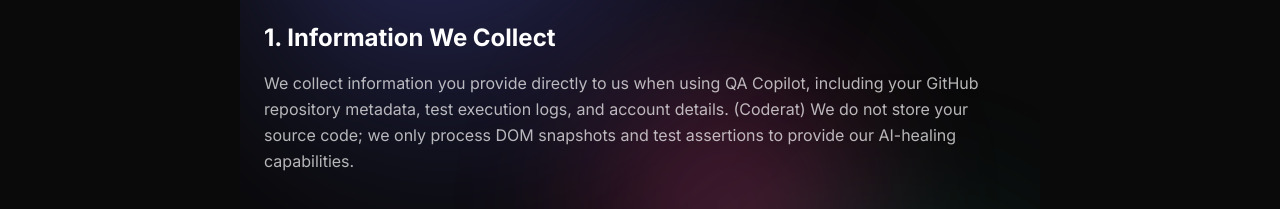
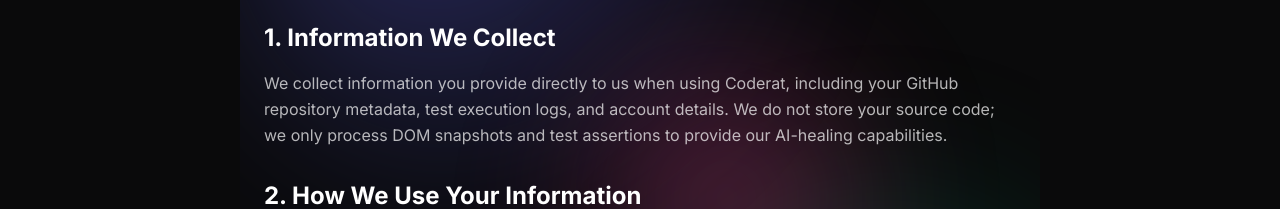
Before and after one commit to imaadidikshit/coderat2, a React (Vite) app: page /privacy in a window 1280 px wide. Shown: the part 254-463 px from the top of the page. Built offline with nearby package versions, Linux system fonts and the light colour scheme; no server answers.

Commit message:
fix(ui): clean up privacy copy brand reference

```diff
--- a/src/pages/PrivacyPolicy.tsx
+++ b/src/pages/PrivacyPolicy.tsx
@@ -17,7 +17,7 @@ export default function PrivacyPolicy() {
         <div className="relative z-10 space-y-8 text-white/70 leading-relaxed">
           <section>
             <h2 className="text-2xl font-bold text-white mb-4">1. Information We Collect</h2>
-            <p>We collect information you provide directly to us when using QA Copilot, including your GitHub repository metadata, test execution logs, and account details. (Coderat) We do not store your source code; we only process DOM snapshots and test assertions to provide our AI-healing capabilities.</p>
+            <p>We collect information you provide directly to us when using Coderat, including your GitHub repository metadata, test execution logs, and account details. We do not store your source code; we only process DOM snapshots and test assertions to provide our AI-healing capabilities.</p>
           </section>
 
           <section>
```
